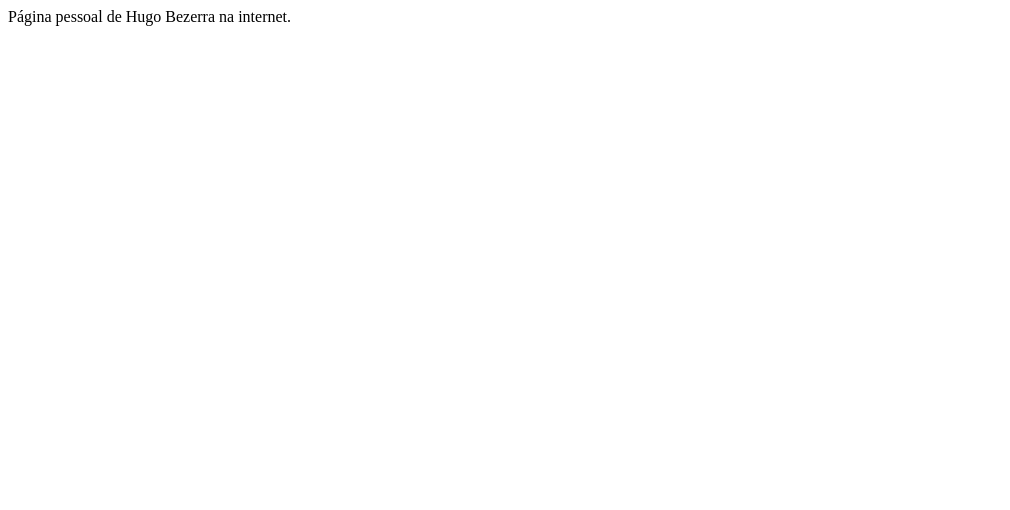
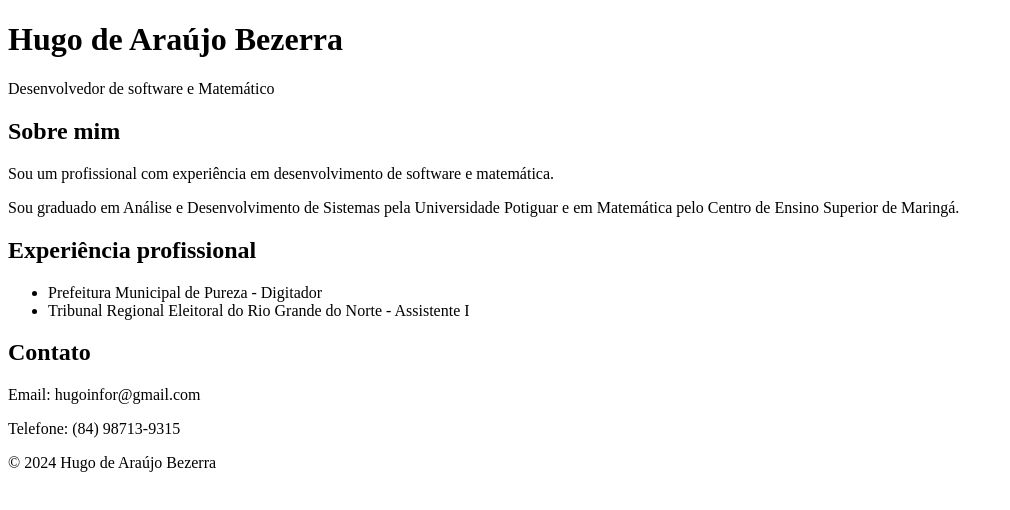
Before and after one commit to hugobezerra/site, a plain HTML site: page index.html in a window 1280 px wide. Shown: the whole page, without its empty margins (0-1010 px from the left). Drawn offline with Linux system fonts and the light colour scheme.

Commit message:
Update index.html

```diff
--- a/index.html
+++ b/index.html
@@ -1,10 +1,37 @@
 <!DOCTYPE html>
-<html lang="pt-br">
-  <head>
-    <title>Site de Hugo Bezerra</title>
-    <meta charset="utf-8">
-  </head>
-  <body>
-    Página pessoal de Hugo Bezerra na internet.
-  </body>
+<html>
+<head>
+  <title>Hugo de Araújo Bezerra</title>
+  <meta charset="utf-8">
+  <meta name="viewport" content="width=device-width, initial-scale=1">
+  <link rel="stylesheet" href="style.css">
+</head>
+<body>
+  <header>
+    <h1>Hugo de Araújo Bezerra</h1>
+    <p>Desenvolvedor de software e Matemático</p>
+  </header>
+  <main>
+    <section id="sobre">
+      <h2>Sobre mim</h2>
+      <p>Sou um profissional com experiência em desenvolvimento de software e matemática. </p>
+      <p>Sou graduado em Análise e Desenvolvimento de Sistemas pela Universidade Potiguar e em Matemática pelo Centro de Ensino Superior de Maringá.</p>
+    </section>
+    <section id="experiencia">
+      <h2>Experiência profissional</h2>
+      <ul>
+        <li>Prefeitura Municipal de Pureza - Digitador</li>
+        <li>Tribunal Regional Eleitoral do Rio Grande do Norte - Assistente I</li>
+      </ul>
+    </section>
+    <section id="contato">
+      <h2>Contato</h2>
+      <p>Email: hugoinfor@gmail.com</p>
+      <p>Telefone: (84) 98713-9315</p>
+    </section>
+  </main>
+  <footer>
+    <p>&copy; 2024 Hugo de Araújo Bezerra</p>
+  </footer>
+</body>
 </html>
```
